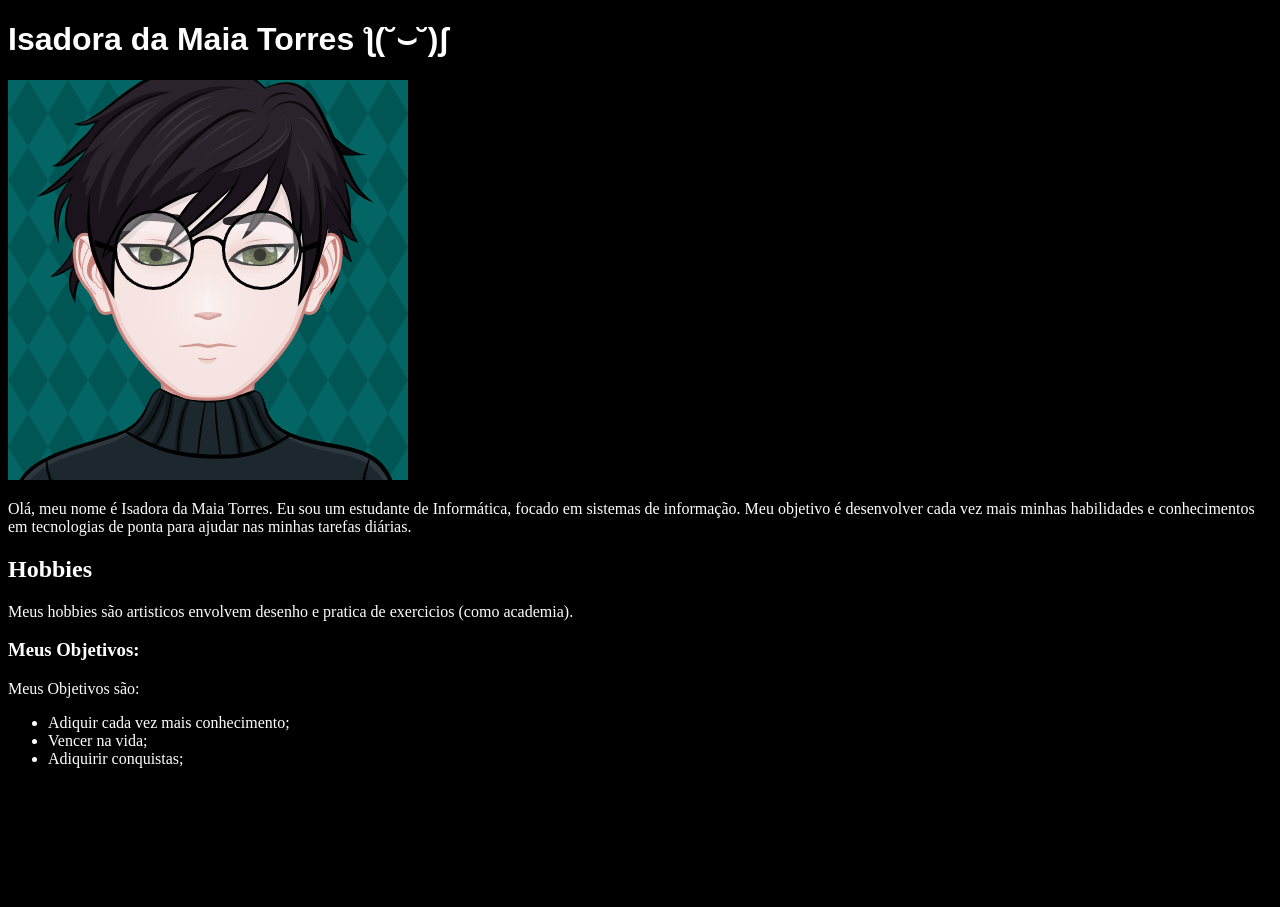
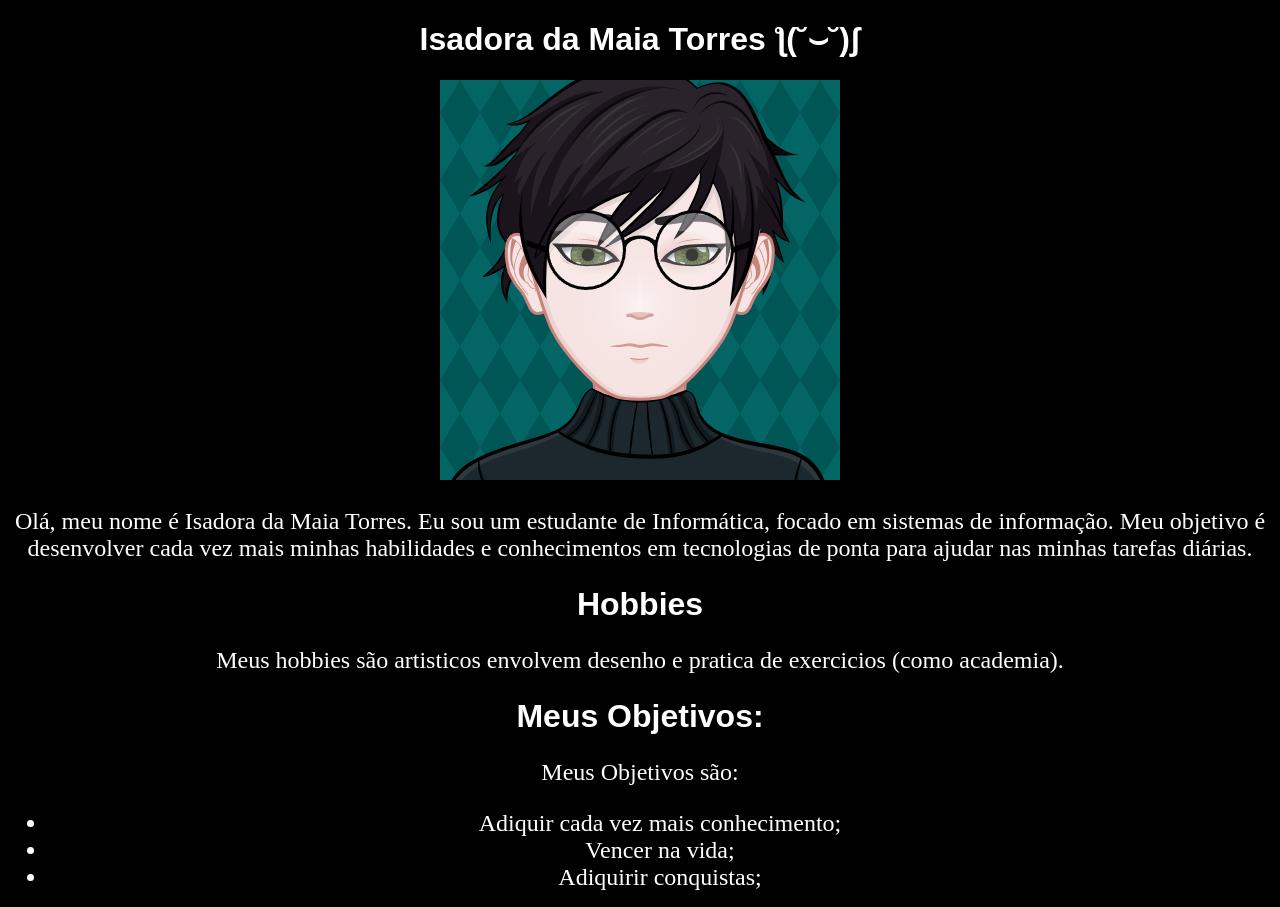
Before and after one commit to isadoraTorres31/IsadoraTorres31.github.io, a plain HTML site: page index.html in a window 1280 px wide. Before the commit the page ends 800 px from the top, so only its background shows below. Drawn offline with Linux system fonts and the light colour scheme.

Commit message:
feito alterações

```diff
--- a/index.html
+++ b/index.html
@@ -9,18 +9,25 @@
     body {
     background-color: black;
     color: white;
+    text-align: center;
     }
     h1 {
             font-family:Arial, Helvetica, sans-serif
         }
+    p {
+        font-size: x-large;
+    }
+    li {
+        font-size: x-large;
+    }
 </style>
 <body>
     <h1>Isadora da Maia Torres ƪ(˘⌣˘)ʃ</h1>
    <img src="./xavatario.png" alt="">
     <p>Olá, meu nome é Isadora da Maia Torres. Eu sou um estudante de Informática, focado em sistemas de informação. Meu objetivo é desenvolver cada vez mais minhas habilidades e conhecimentos em tecnologias de ponta para ajudar nas minhas tarefas diárias.</p>
-    <h2>Hobbies</h2>
+    <h1>Hobbies</h1>
     <p>Meus hobbies são artisticos envolvem desenho e pratica de exercicios (como academia).</p>
-    <h3>Meus Objetivos:</h3>
+    <h1>Meus Objetivos:</h1>
     <P>Meus Objetivos são:</P>
     <ul>
         <li>Adiquir cada vez mais conhecimento;</li>
```
